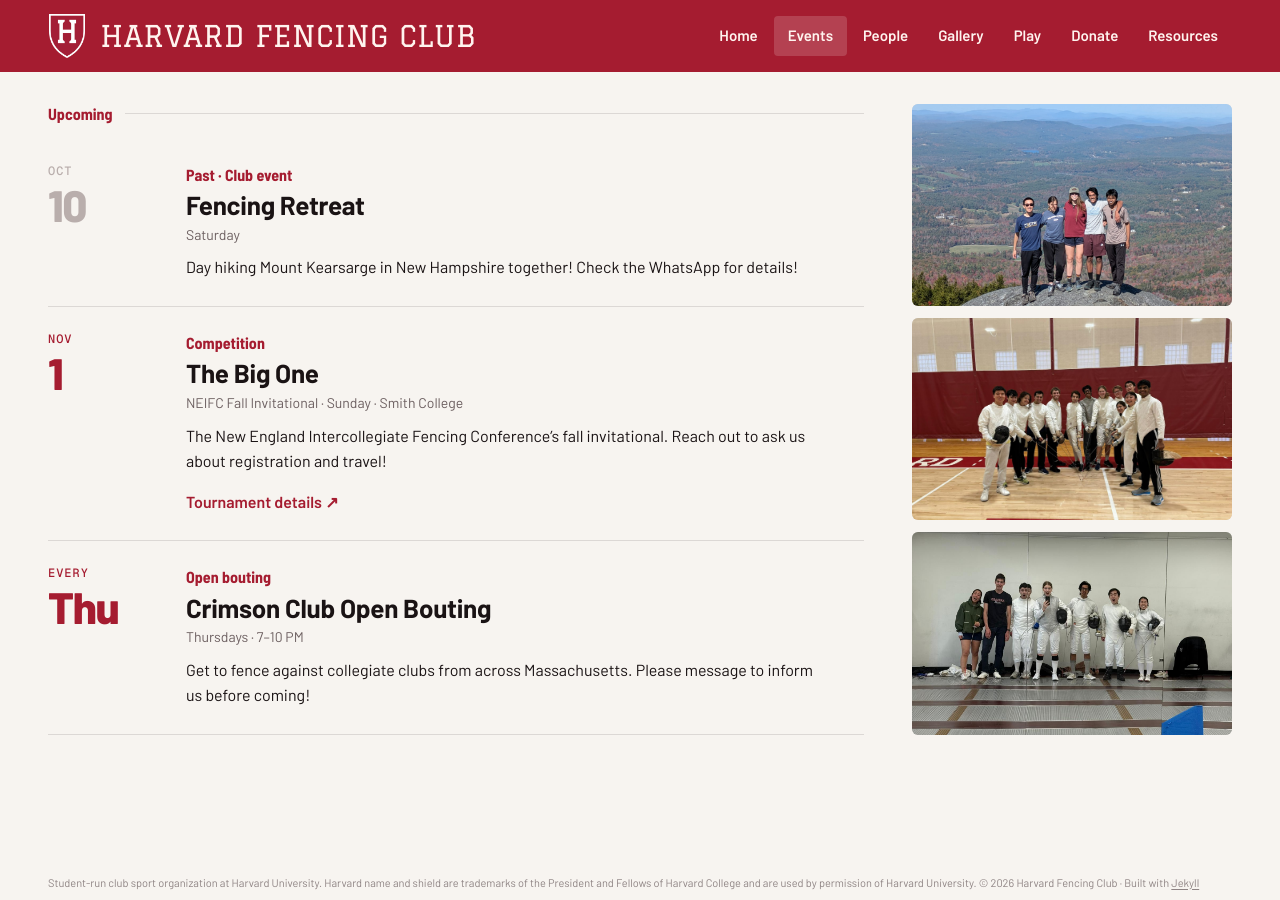
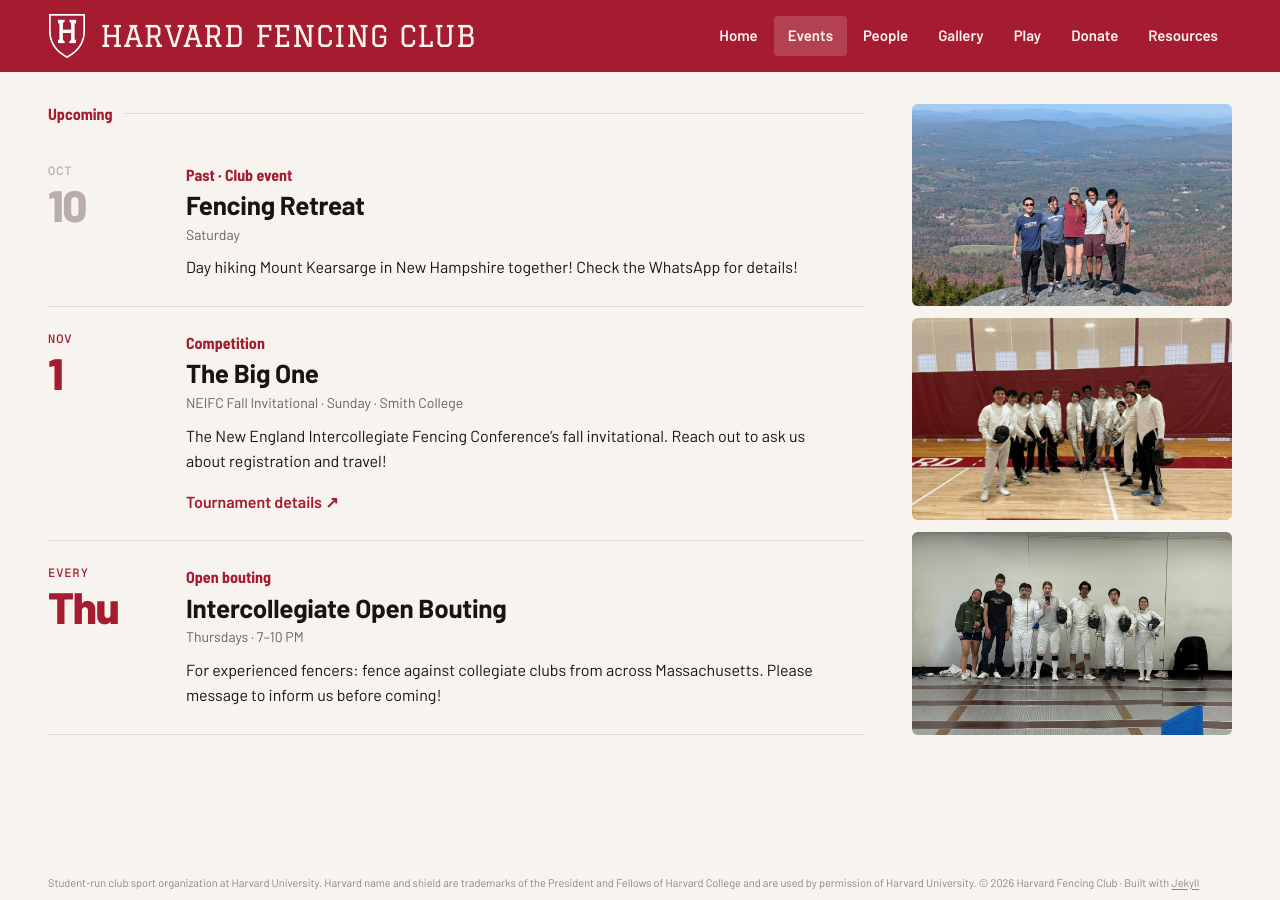
Before and after one commit to harvard-fencing-club/harvard-fencing-club.github.io, a Jekyll site: the page built from events.html, in a window 1280 px wide. Built offline with Jekyll 4.4.1, drawn with Linux system fonts in a browser that asks for light colours.

Commit message:
Rename Thursday to Intercollegiate Open Bouting for experienced fencers
Co-Authored-By: Claude Opus 5.5 (1M context) <noreply@anthropic.com>
Claude-Session: https://claude.ai/code/session_01SEzRLnpXQ1DGaRj5Knqvvd

```diff
--- a/assets/js/content.js
+++ b/assets/js/content.js
@@ -29,7 +29,7 @@ window.CLUB_CONTENT = {
         weekday: 4,
         start: "19:00",
         end: "22:00",
-        tag: "Crimson Club Open Bouting",
+        tag: "Intercollegiate Open Bouting (experienced fencers)",
         label: "Open bouting",
       },
       { day: "Sunday", time: "10:30 AM–12:30 PM", weekday: 0, start: "10:30", end: "12:30" },
@@ -67,13 +67,13 @@ window.CLUB_CONTENT = {
     },
     {
       tag: "Open bouting",
-      title: "Crimson Club Open Bouting",
+      title: "Intercollegiate Open Bouting",
       subtitle: "",
       date: "",
       repeats: "Thu",
       place: "Thursdays · 7–10 PM",
       description:
-        "Get to fence against collegiate clubs from across Massachusetts. Please message to inform us before coming!",
+        "For experienced fencers: fence against collegiate clubs from across Massachusetts. Please message to inform us before coming!",
     },
   ],
 
--- a/index.html
+++ b/index.html
@@ -17,7 +17,7 @@ scripts: [photos, home]
         <h2 class="sr-only">Weekly schedule</h2>
         <ul class="practice-list" id="practice-list">
           <li class="practice-item"><span class="practice-day">Tuesday</span><span class="practice-time">7:30–9:30 PM</span></li>
-          <li class="practice-item"><span class="practice-day">Thursday<small>Crimson Club Open Bouting</small></span><span class="practice-time">7–10 PM</span></li>
+          <li class="practice-item"><span class="practice-day">Thursday<small>Intercollegiate Open Bouting (experienced fencers)</small></span><span class="practice-time">7–10 PM</span></li>
           <li class="practice-item"><span class="practice-day">Sunday</span><span class="practice-time">10:30 AM–12:30 PM</span></li>
         </ul>
       </div>
```
Also changed, not shown: CLAUDE.md (+1 -1 lines), README.md.
